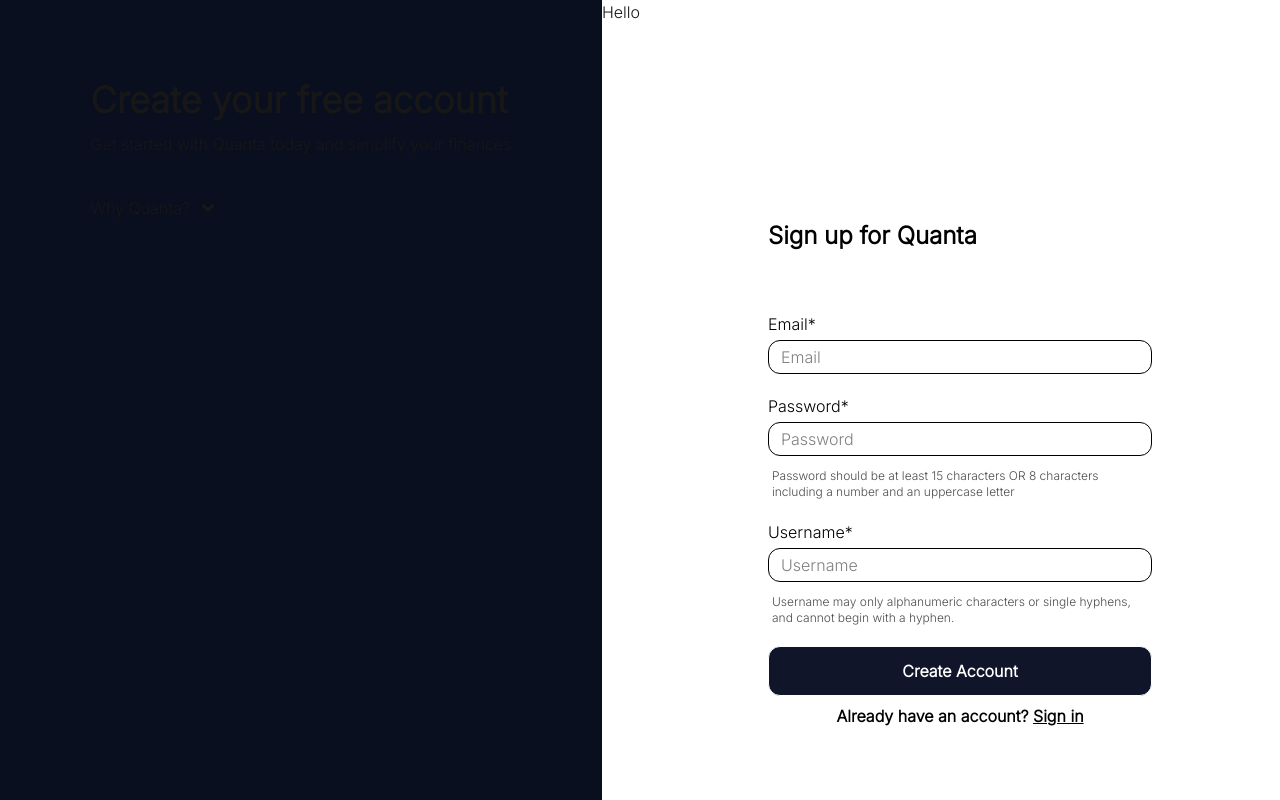
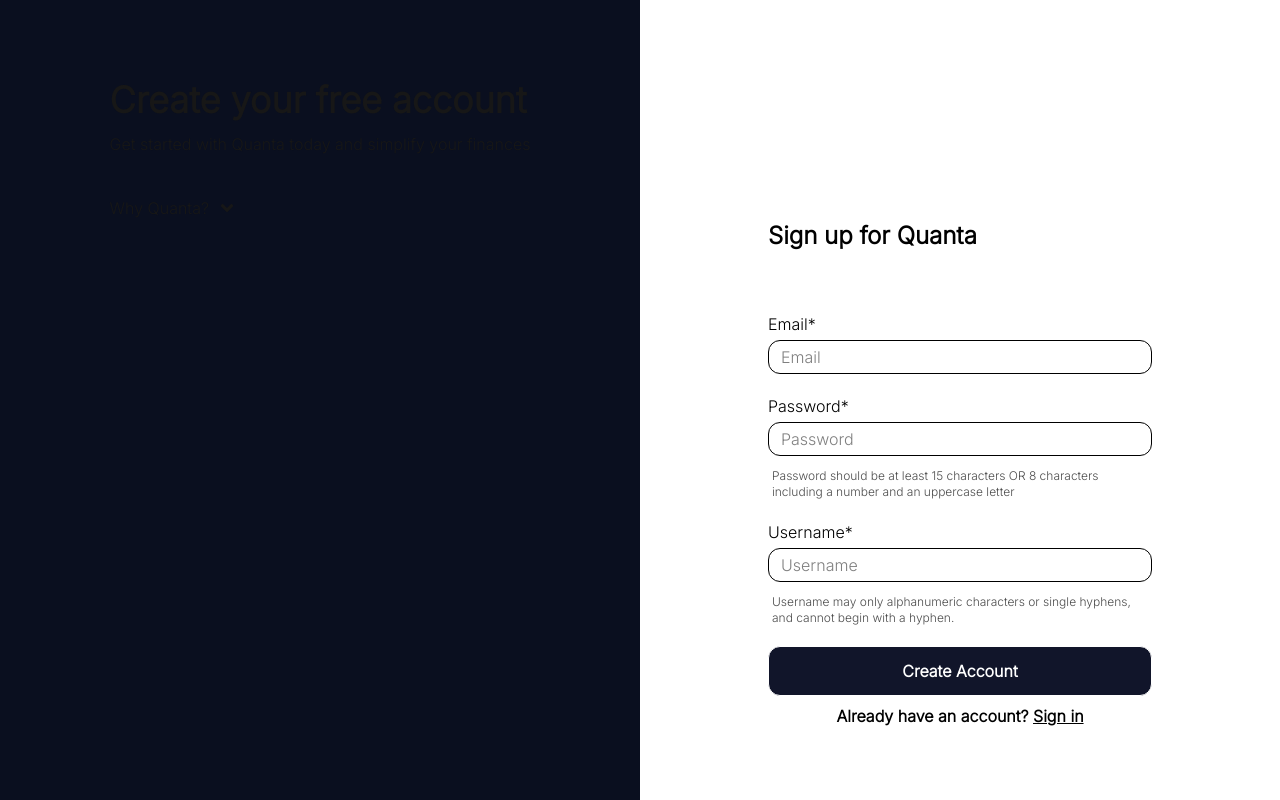
Before and after one commit to ramiwalid/creditcardaggregator, a Next.js app: page /auth/signup in a window 1280 px wide. Built offline with nearby package versions, Linux system fonts and the light colour scheme.

Commit message:
removed stray p tag

```diff
--- a/src/components/signup/LeftSideSignUp.tsx
+++ b/src/components/signup/LeftSideSignUp.tsx
@@ -17,9 +17,6 @@ export default function LeftSideSignUp() {
 					<FaAngleDown size={20} />
 				</div>
 			</div>
-			<div className="col-span-1 bg-white min-h-screen">
-				<p>Hello</p>
-			</div>
 		</div>
 	)
 }
```
